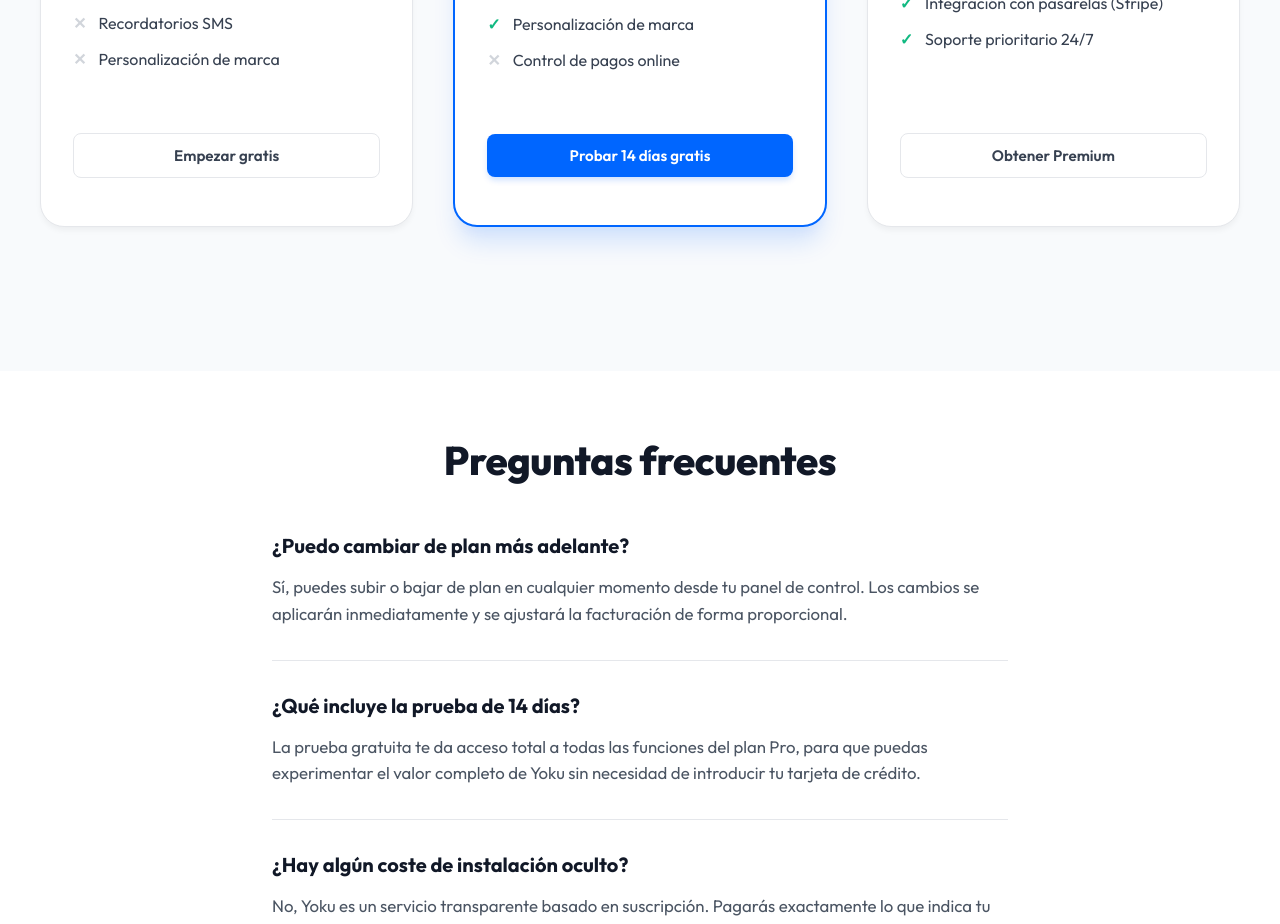
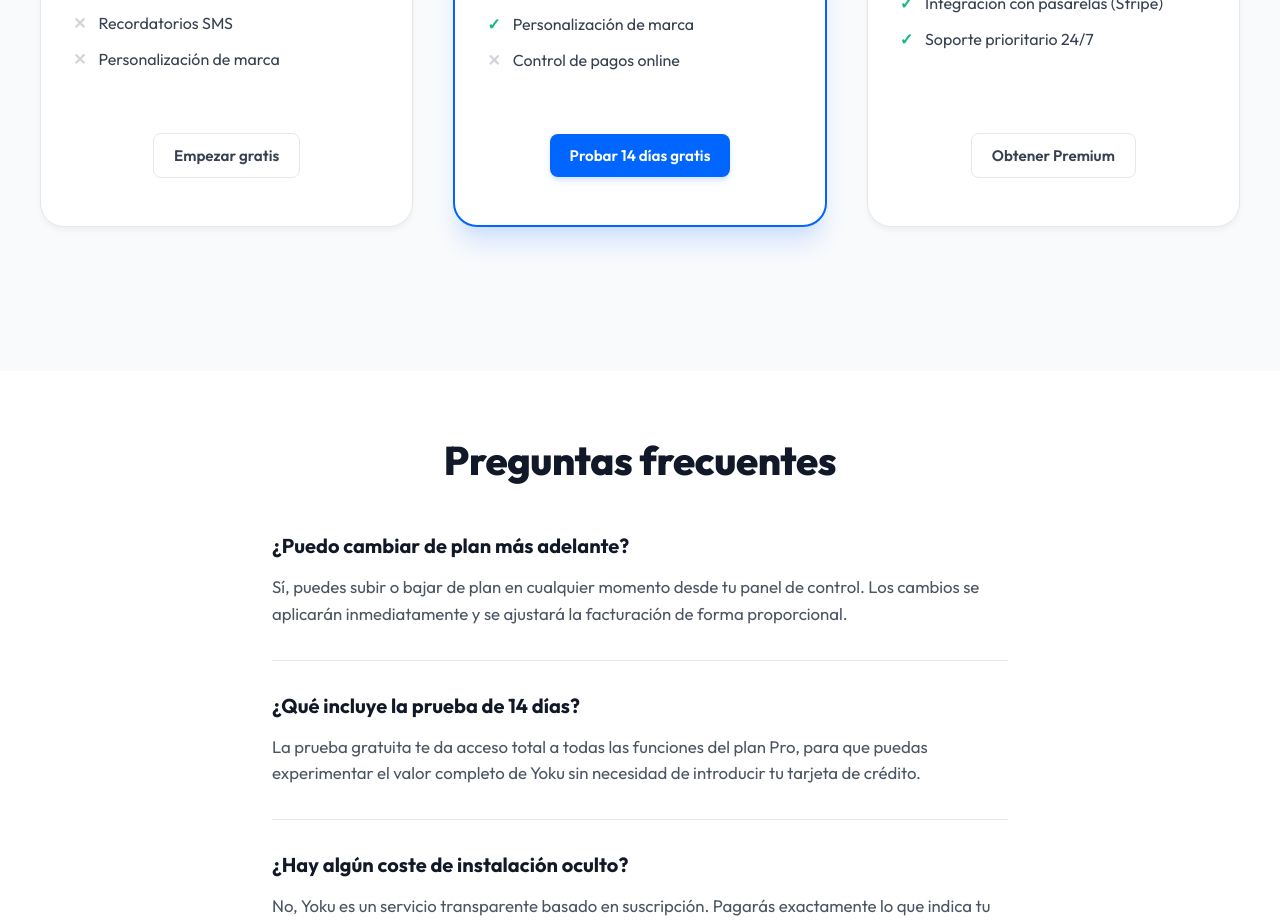
Before and after one commit to AlicanteFutura-504/FrontEnd, a Next.js app: page /precios in a window 1280 px wide. Before the commit this address had no page. Shown: the part 920-1844 px from the top of the page. Built offline with nearby package versions, Linux system fonts and the light colour scheme.

Commit message:
arreglando boton precios

```diff
--- a/app/precios/page.tsx
+++ b/app/precios/page.tsx
@@ -50,9 +50,11 @@ export default function PricingPage() {
               </div>
             </div>
 
-            <Link href="/register" className={styles.btnSecondary} style={{ width: '100%' }}>
+            <div style={{ textAlign: 'center' }}>
+              <Link href="/register" className={styles.btnSecondary}>
                 Empezar gratis
               </Link>
+            </div>
           </div>
 
           {/* Plan Pro */}
@@ -84,9 +86,11 @@ export default function PricingPage() {
               </div>
             </div>
 
-            <Link href="/register" className={styles.btnPrimary} style={{ width: '100%' }}>
+            <div style={{ textAlign: 'center' }}>
+              <Link href="/register" className={styles.btnPrimary}>
                 Probar 14 días gratis
               </Link>
+            </div>
           </div>
 
           {/* Plan Premium */}
@@ -117,9 +121,11 @@ export default function PricingPage() {
               </div>
             </div>
 
-            <Link href="/register" className={styles.btnSecondary} style={{ width: '100%' }}>
+            <div style={{ textAlign: 'center' }}>
+              <Link href="/register" className={styles.btnSecondary}>
                 Obtener Premium
               </Link>
+            </div>
           </div>
 
         </div>
--- a/components/AuthProvider.tsx
+++ b/components/AuthProvider.tsx
@@ -38,7 +38,7 @@ export function AuthProvider({ children }: { children: React.ReactNode }) {
   useEffect(() => {
     // Redirección si no está autenticado (excepto en login/register)
     if (!isLoading) {
-      const isPublicPath = pathname === "/login" || pathname === "/register" || pathname === "/";
+      const isPublicPath = pathname === "/login" || pathname === "/register" || pathname === "/" || pathname === "/precios";
       if (!token && !isPublicPath) {
         router.push("/login");
       } else if (token && isPublicPath && pathname !== "/") {
```
Lines whose indentation alone changed are shown as unchanged.
